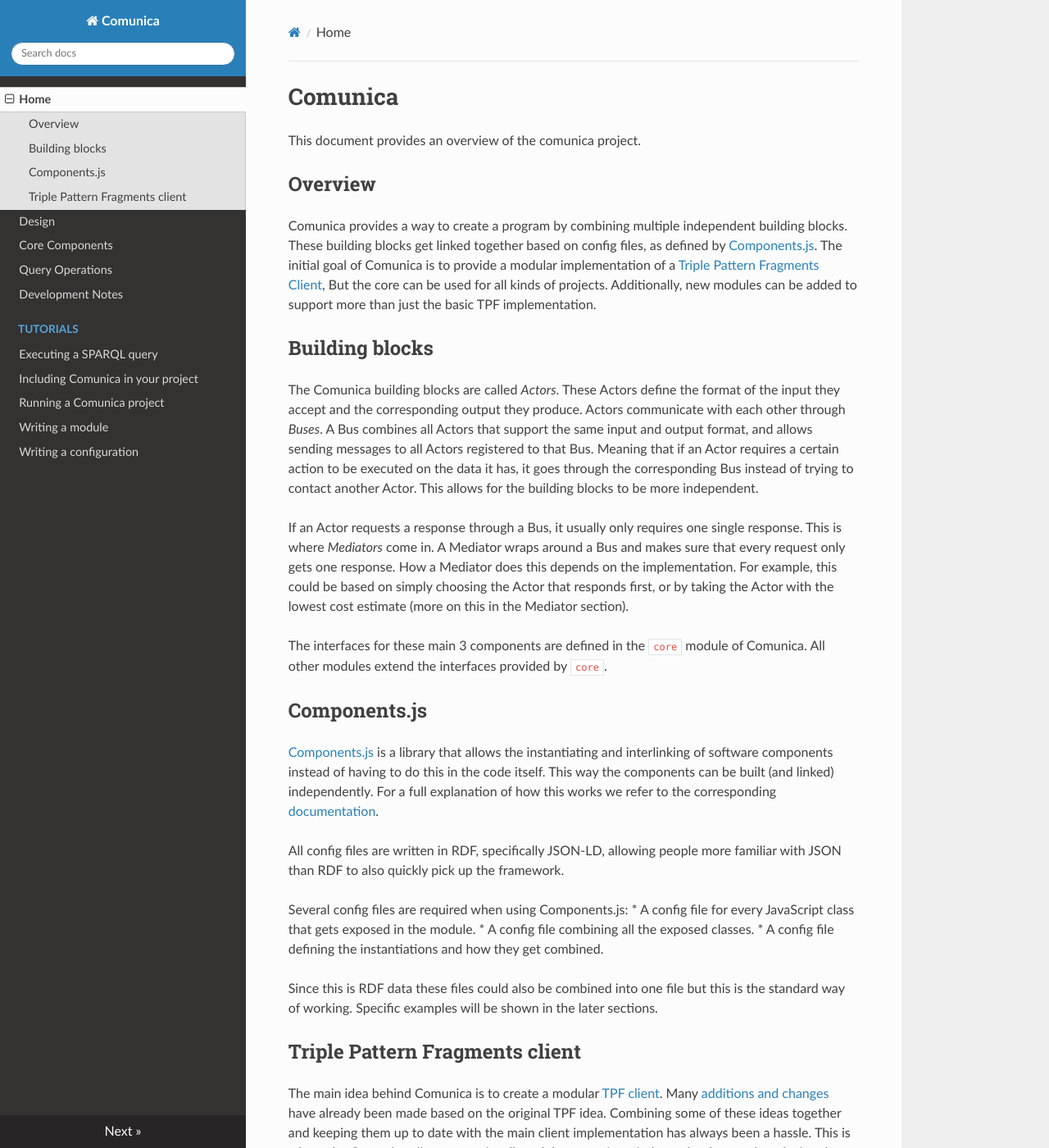
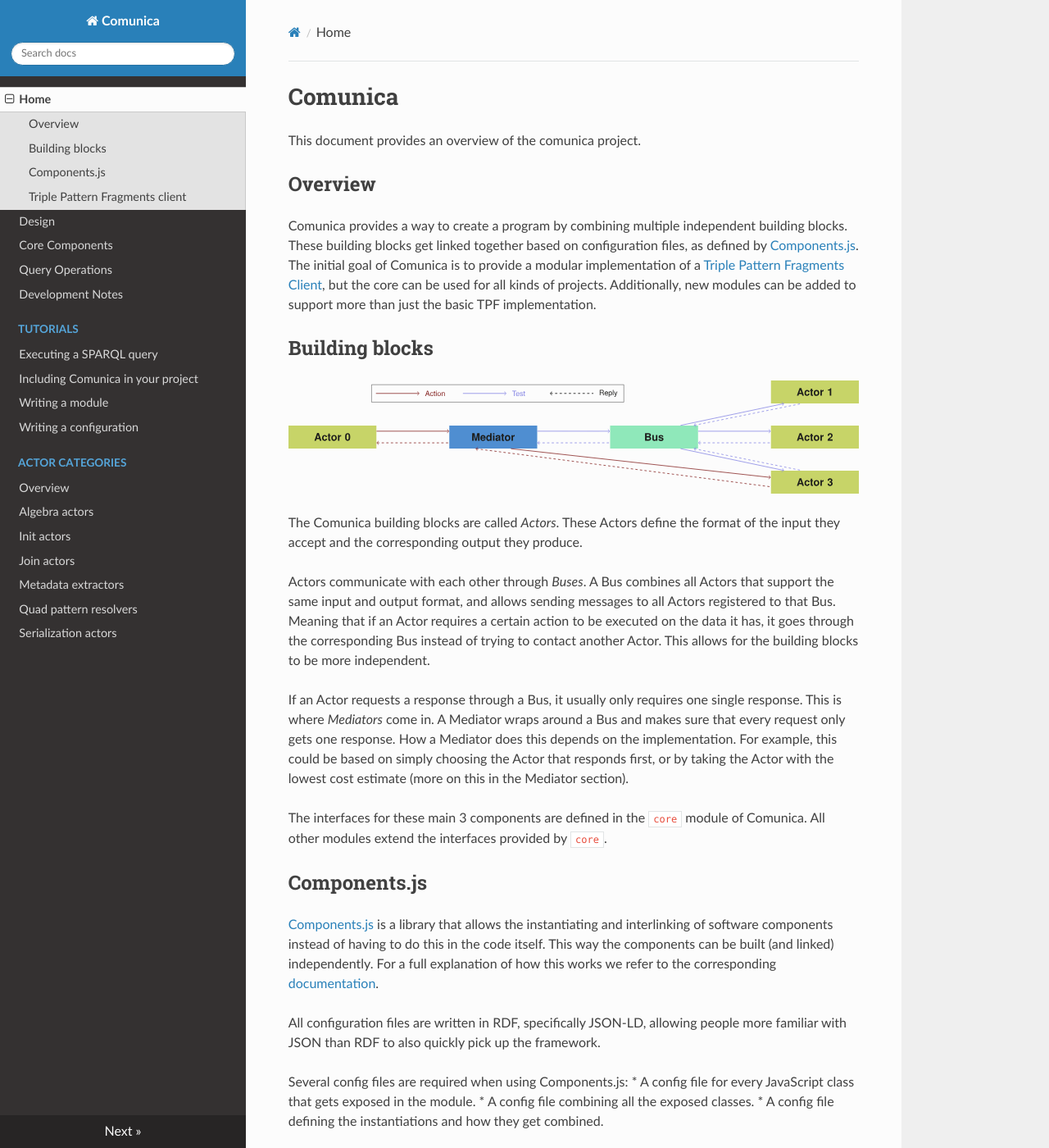
Before and after one commit to comunica/Documentation-Comunica, an MkDocs documentation site: the page built from docs/index.md, in a window 1280 px wide and 1400 px high. Shown: the whole window at 82% size. Built offline with MkDocs 1.6.1, drawn with Linux system fonts in a browser that asks for light colours; nearby versions of some CDN libraries; old or Windows-style settings are respelled for this version of MkDocs.

Commit message:
Add files for actor types

```diff
--- a/docs/index.md
+++ b/docs/index.md
@@ -3,18 +3,21 @@
 This document provides an overview of the comunica project.
 
 ## Overview
-
 Comunica provides a way to create a program by combining multiple independent building blocks.
-These building blocks get linked together based on config files,
+These building blocks get linked together based on configuration files,
 as defined by [Components.js](https://www.npmjs.com/package/lsd-components).
 The initial goal of Comunica is to provide a modular implementation
 of a [Triple Pattern Fragments Client](http://linkeddatafragments.org/software/),
-But the core can be used for all kinds of projects.
+but the core can be used for all kinds of projects.
 Additionally, new modules can be added to support more than just the basic TPF implementation.
 
 ## Building blocks
+![Communication overview](actor-mediator-bus.svg)
+
 The Comunica building blocks are called *Actors*.
 These Actors define the format of the input they accept and the corresponding output they produce.
+
+
 Actors communicate with each other through *Buses*.
 A Bus combines all Actors that support the same input and output format,
 and allows sending messages to all Actors registered to that Bus.
@@ -39,7 +42,7 @@ This way the components can be built (and linked) independently.
 For a full explanation of how this works we refer to the corresponding
 [documentation](http://componentsjs.readthedocs.io/en/latest/).
 
-All config files are written in RDF, specifically JSON-LD,
+All configuration files are written in RDF, specifically JSON-LD,
 allowing people more familiar with JSON than RDF to also quickly pick up the framework.
 
 Several config files are required when using Components.js:
--- a/mkdocs.yml
+++ b/mkdocs.yml
@@ -7,9 +7,16 @@ pages:
   - Tutorials:
     - Executing a SPARQL query: 'tutorials/sparql.md'
     - Including Comunica in your project: 'tutorials/including-comunica.md'
-    - Running a Comunica project: 'tutorials/running-comunica.md'
     - Writing a module: 'tutorials/write-module.md'
     - Writing a configuration: 'tutorials/configuration.md'
+  - Actor categories:
+    - Overview: 'actors/actors.md'
+    - Algebra actors: 'actors/algebra.md'
+    - Init actors: 'actors/init.md'
+    - Join actors: 'actors/join.md'
+    - Metadata extractors: 'actors/metadata.md'
+    - Quad pattern resolvers: 'actors/quads.md'
+    - Serialization actors: 'actors/serialization.md'
 
 site_name: Comunica
 
```
Also changed, not shown: docs/tutorials/sparql.md (+2 -1 lines), docs/actor-mediator-bus.svg (added), docs/actors/actors.md (added), docs/actors/algebra.md (added), docs/actors/init.md (added), docs/actors/join.md (added), docs/actors/metadata.md (added), docs/actors/quads.md (added), docs/actors/serialization.md (added).
